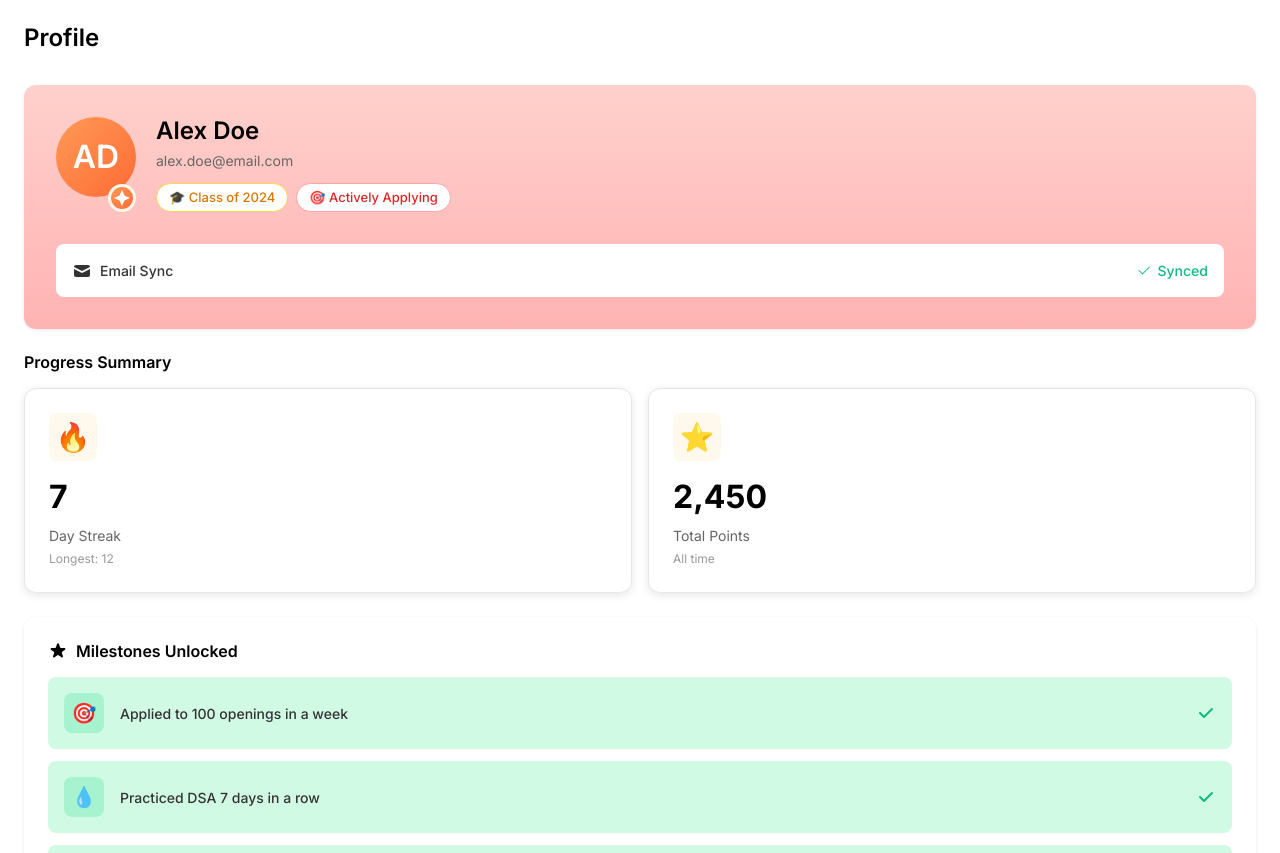
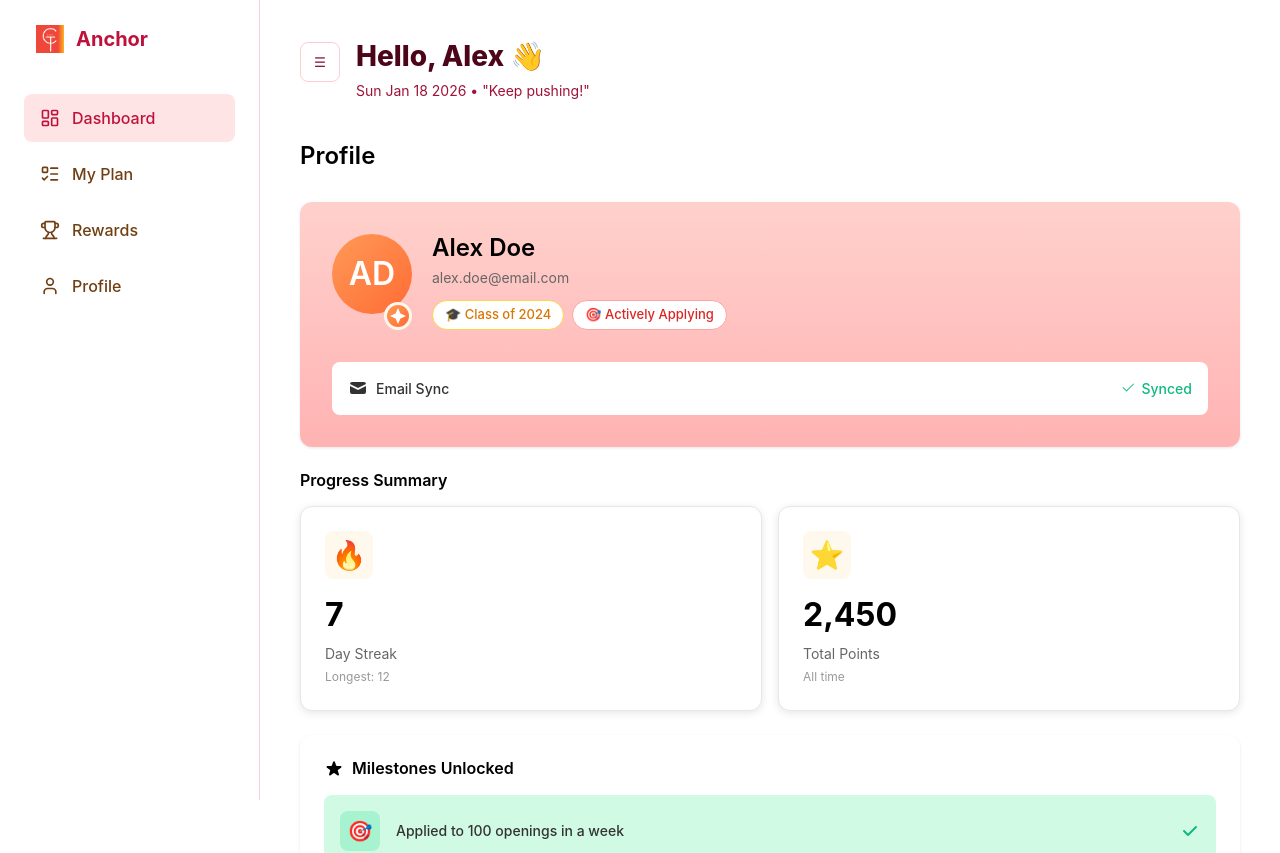
Before and after one commit to HemaDeekshitha/Anchor, a Next.js app in the folder web-frontend/website/: page /profile in a window 1280 px wide. Shown: the top 853 px of the page. Built offline with nearby package versions, Linux system fonts and the light colour scheme.

Commit message:
sidebar-component

```diff
--- /dev/null
+++ b/web-frontend/website/src/components/LayoutWithSidebar.tsx
@@ -0,0 +1,45 @@
+"use client";
+import React, { useEffect, useState } from "react";
+import Sidebar from "./Sidebar"; // Path as per your structure
+import styles from "./dashboard/dashboard.module.css"; // Using global layout styles
+
+const LayoutWithSidebar = ({ children }: { children: React.ReactNode }) => {
+  const [isSidebarOpen, setSidebarOpen] = useState(true);
+  const [hasMounted, setHasMounted] = useState(false);
+
+  useEffect(() => {
+    setHasMounted(true);
+    const state = localStorage.getItem("sidebarOpen");
+    setSidebarOpen(state === "false" ? false : true);
+  }, []);
+
+  const handleToggle = () => {
+    const newState = !isSidebarOpen;
+    setSidebarOpen(newState);
+    localStorage.setItem("sidebarOpen", newState.toString());
+  };
+
+  return (
+    <div className={styles.container}>
+      <Sidebar isSidebarOpen={isSidebarOpen} hasMounted={hasMounted} />
+      <main className={styles.mainContent}>
+        <header className={styles.header}>
+          <div className={styles.headerLeft}>
+            <button className={styles.menuBtn} onClick={handleToggle}>
+              ☰
+            </button>
+            <div className={styles.welcomeText}>
+              <h1>Hello, Alex 👋</h1>
+              <span className={styles.dateText}>
+                {new Date().toDateString()} • "Keep pushing!"
+              </span>
+            </div>
+          </div>
+        </header>
+        {children}
+      </main>
+    </div>
+  );
+};
+
+export default LayoutWithSidebar;
--- /dev/null
+++ b/web-frontend/website/src/components/Sidebar.tsx
@@ -0,0 +1,52 @@
+// components/Sidebar.tsx
+"use client";
+import React from "react";
+import Link from "next/link";
+import {
+  LayoutDashboard,
+  ListTodo,
+  Trophy,
+  User,
+} from "lucide-react";
+import styles from "./dashboard/dashboard.module.css"; // Adjust the path based on your folder structure
+
+interface SidebarProps {
+  isSidebarOpen: boolean;
+  hasMounted: boolean;
+}
+
+const Sidebar: React.FC<SidebarProps> = ({ isSidebarOpen, hasMounted }) => {
+  if (!hasMounted) return null;
+
+  return (
+    <nav
+      className={`${styles.sidebar} ${
+        !isSidebarOpen ? styles.sidebarCollapsed : ""
+      }`}
+    >
+      <div className={styles.brand}>
+        <img src="/assets/logo.png" alt="Anchor Logo" className={styles.brandIcon} />
+        <span>Anchor</span>
+      </div>
+
+      <div className={`${styles.navItem} ${styles.navItemActive}`}>
+        <LayoutDashboard size={20} />
+        <span>Dashboard</span>
+      </div>
+      <div className={styles.navItem}>
+        <ListTodo size={20} />
+        <span>My Plan</span>
+      </div>
+      <div className={styles.navItem}>
+        <Trophy size={20} />
+        <span>Rewards</span>
+      </div>
+      <Link href="/profile" className={styles.navItem}>
+        <User size={20} />
+        <span>Profile</span>
+      </Link>
+    </nav>
+  );
+};
+
+export default Sidebar;
--- a/web-frontend/website/src/components/profile/profile.module.css
+++ b/web-frontend/website/src/components/profile/profile.module.css
@@ -1,9 +1,21 @@
 .profileContainer {
-  width: 100%;
-  padding: 24px;
-  background: white;
+  font-family: -apple-system, BlinkMacSystemFont, "Segoe UI", Roboto, sans-serif;
+  background-color: white;
   min-height: 100vh;
+  display: flex;
+  flex-direction: column;
 }
+
+.sectionTitle {
+  font-size: 18px;
+  font-weight: 700;
+  color: #881337;
+  margin: 0 0 20px 0;
+  display: flex;
+  align-items: center;
+  gap: 10px;
+}
+
 
 .profileHeader {
   display: flex;
--- a/web-frontend/website/src/components/profile/profile.tsx
+++ b/web-frontend/website/src/components/profile/profile.tsx
@@ -1,5 +1,7 @@
+"use client";
 import React from "react";
 import styles from "./profile.module.css";
+import LayoutWithSidebar from "../LayoutWithSidebar";
 
 interface Milestone {
   id: string;
@@ -10,34 +12,17 @@ interface Milestone {
 
 const Profile: React.FC = () => {
   const milestones: Milestone[] = [
-    {
-      id: "1",
-      icon: "🎯",
-      text: "Applied to 100 openings in a week",
-      completed: true,
-    },
-    {
-      id: "2",
-      icon: "💧",
-      text: "Practiced DSA 7 days in a row",
-      completed: true,
-    },
-    {
-      id: "3",
-      icon: "⭐",
-      text: "Used AI Coach 5 times",
-      completed: true,
-    },
-    {
-      id: "4",
-      icon: "🏆",
-      text: "Perfect week streak",
-      completed: false,
-    },
+    { id: "1", icon: "🎯", text: "Applied to 100 openings in a week", completed: true },
+    { id: "2", icon: "💧", text: "Practiced DSA 7 days in a row", completed: true },
+    { id: "3", icon: "⭐", text: "Used AI Coach 5 times", completed: true },
+    { id: "4", icon: "🏆", text: "Perfect week streak", completed: false },
   ];
 
   return (
+    <LayoutWithSidebar>
     <div className={styles.profileContainer}>
+
+
       <div className={styles.profileHeader}>
         {/* <button className={styles.backButton}>
           <svg width="20" height="20" viewBox="0 0 20 20" fill="currentColor">
@@ -273,6 +258,7 @@ const Profile: React.FC = () => {
         </div>
       </div>
     </div>
+    </LayoutWithSidebar>
   );
 };
 
```
Also changed, not shown: web-frontend/website/src/components/dashboard/Dashboard.tsx (+20 -144 lines), web-frontend/website/src/components/navbar.tsx (deleted), 1 other file (tests, documents, lock files or other folders).
